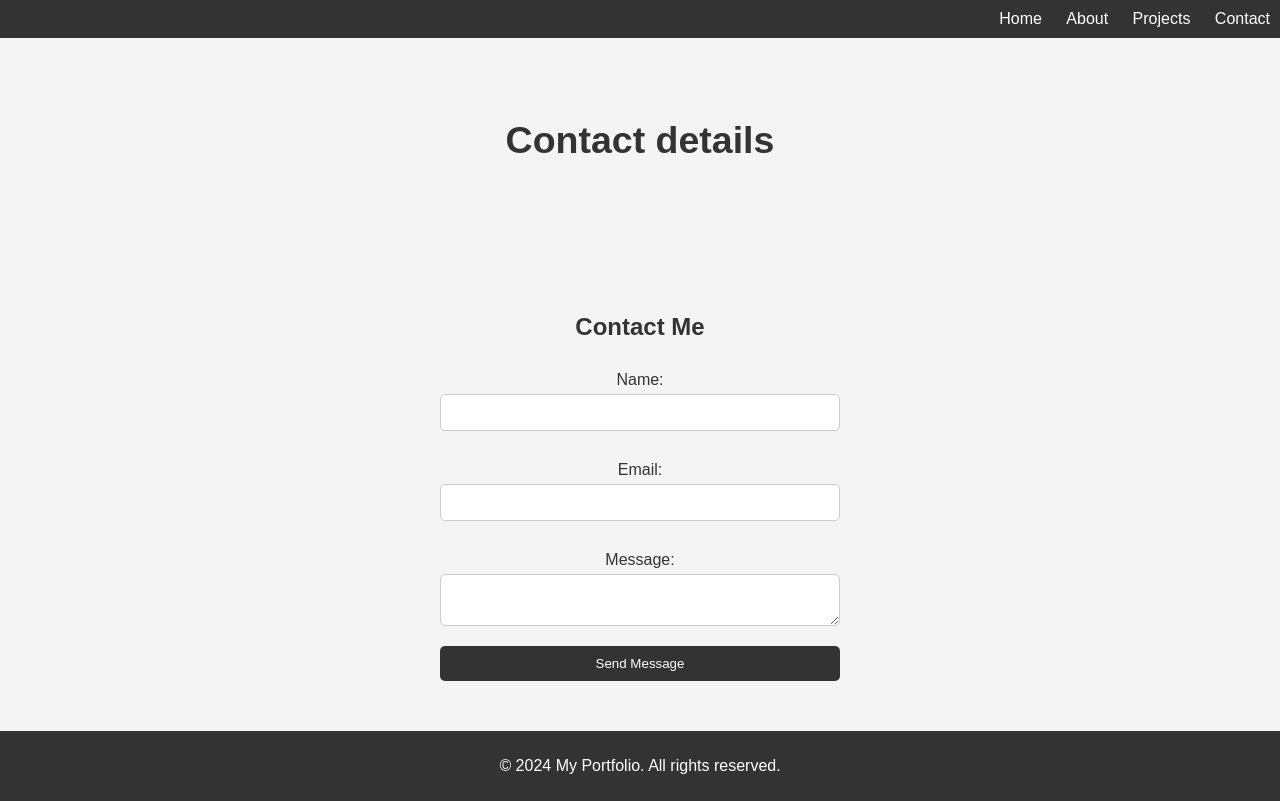
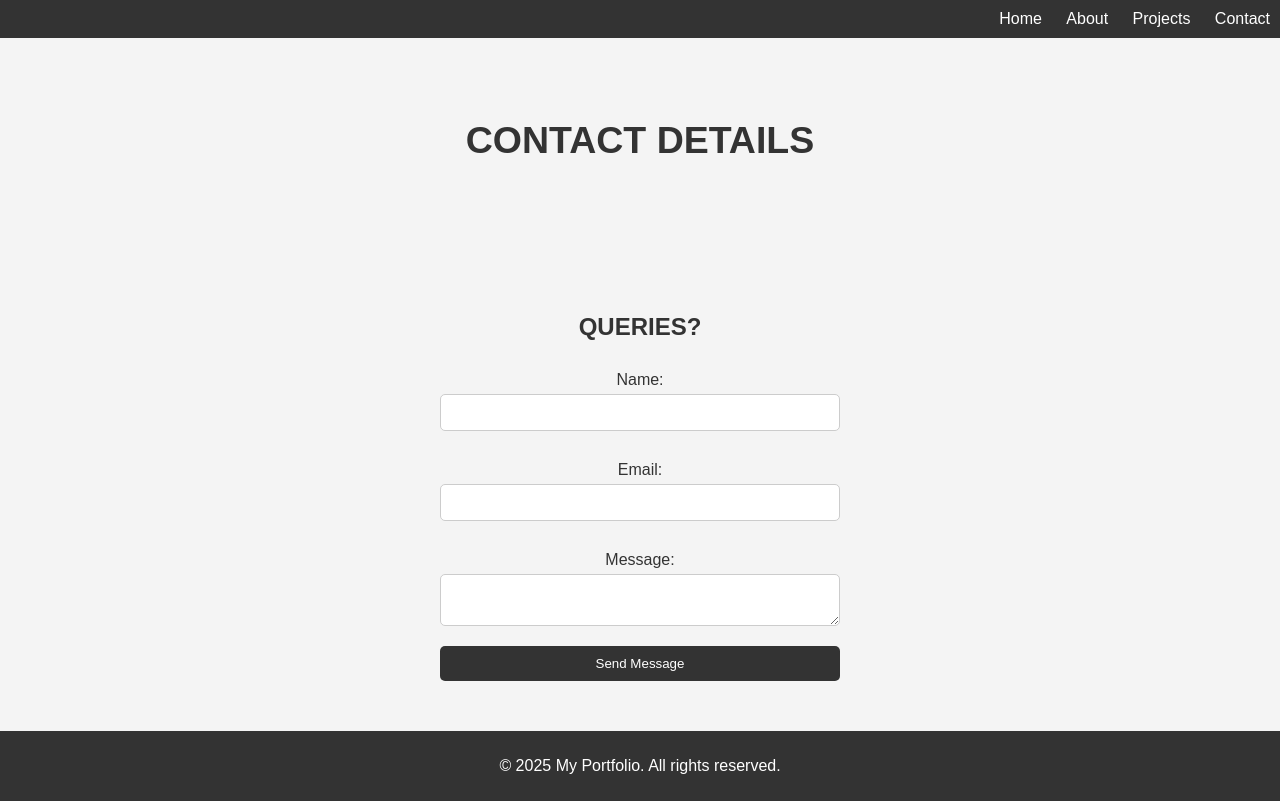
Before and after one commit to Dixitji26/Website, a plain HTML site: page contact.html in a window 1280 px wide. Drawn offline with Linux system fonts and the light colour scheme.

Commit message:
Update contact.html

```diff
--- a/contact.html
+++ b/contact.html
@@ -19,12 +19,12 @@
         </header>
         <section id="Cont">
             <div class="hom">
-            <h1>Contact details</h1>
+            <h1>CONTACT DETAILS</h1>
         </div>
 
         </section>
         <section id="contact">
-        <h2>Contact Me</h2>
+        <h2>QUERIES?</h2>
         <form action="#" method="POST">
             <label for="name">Name:</label>
             <input type="text" id="name" name="name" required>
@@ -40,7 +40,7 @@
     </section>
 
     <footer>
-        <p>&copy; 2024 My Portfolio. All rights reserved.</p>
+        <p>&copy; 2025 My Portfolio. All rights reserved.</p>
     </footer>
     </body>
 </html>
```
